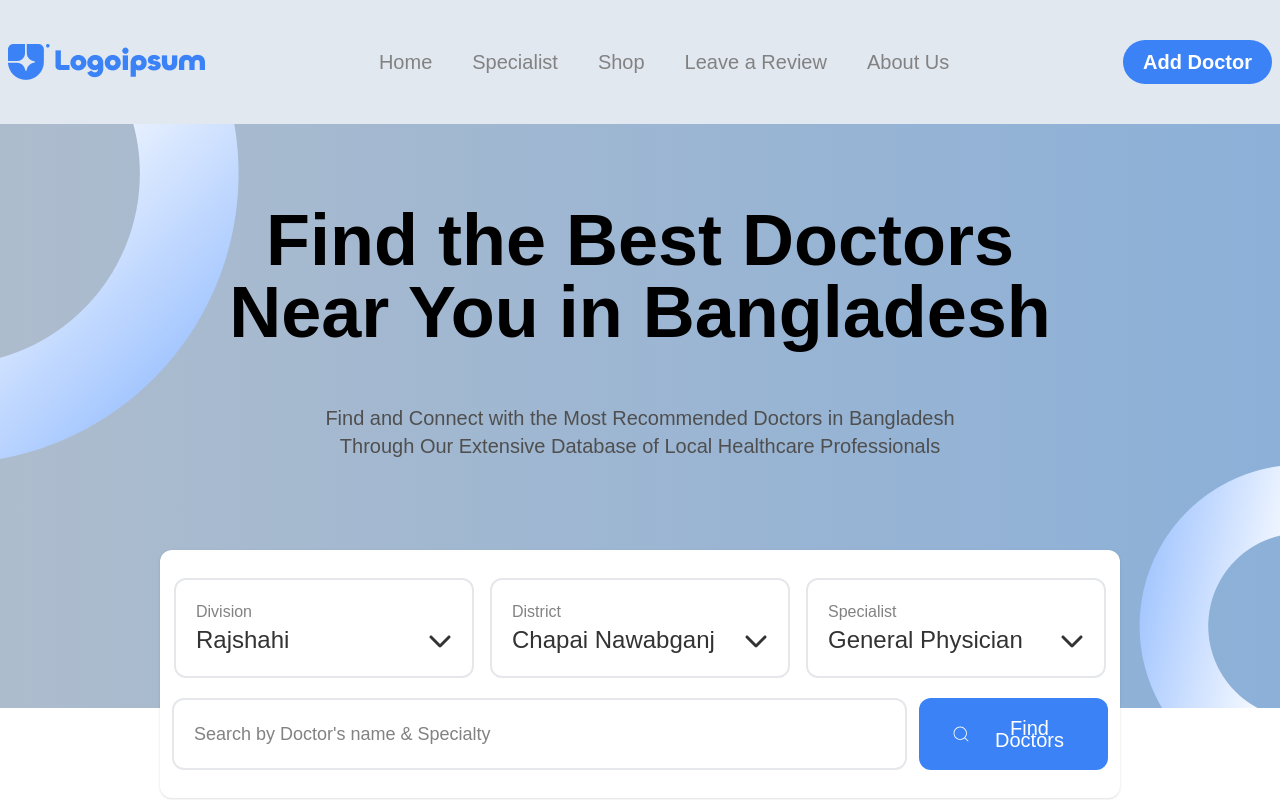
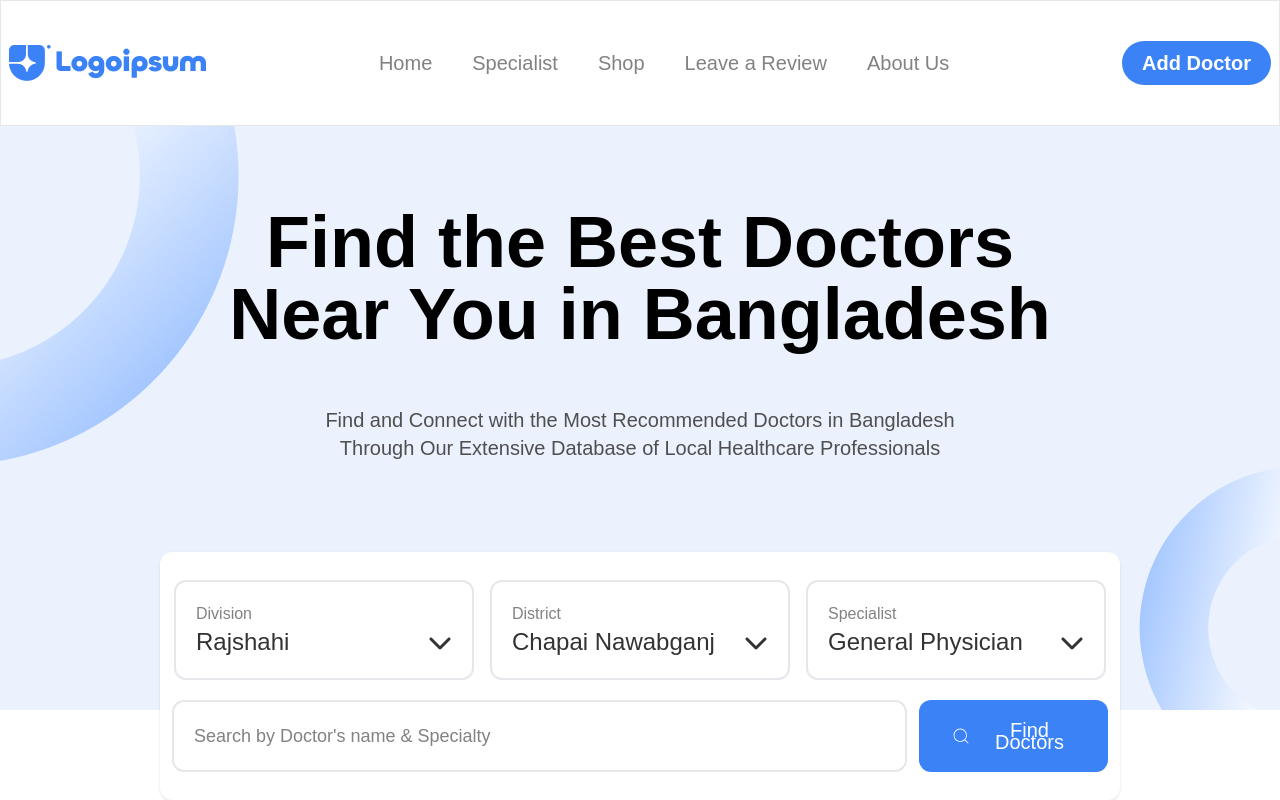
Before and after one commit to SAJID-MUHAMMAD/Doctor-info, a React (Vite) app: page / in a window 1280 px wide. Shown: the top 800 px of the page. Built offline with nearby package versions, Linux system fonts and the light colour scheme.

Commit message:
color changed

```diff
--- a/src/components/Navbar.jsx
+++ b/src/components/Navbar.jsx
@@ -3,7 +3,7 @@ import { Link } from "react-router-dom";
 
 const Navbar = () => {
   return (
-    <nav className="bg-slate-200 py-10 px-2  ">
+    <nav className="bg-[#FFFFFF] border py-10 px-2  ">
       <div className="container flex items-center justify-between">
         <div>
           <Link to="/">
--- a/src/components/home-pages/Banner.jsx
+++ b/src/components/home-pages/Banner.jsx
@@ -5,7 +5,7 @@ import { FaChevronDown } from "react-icons/fa6";
 
 const Banner = () => {
   return (
-    <section className="bg-gradient-to-r from-[#adbccd] to-[#8cb0d8] pt-20  leading-[90px]  relative">
+    <section className="banner pt-20  leading-[90px]  relative">
       <div className=" absolute top-0 left-0">
         <img src="/Home-img/bannerVictor1.png" alt="bannerVictor" />
       </div>
--- a/src/index.css
+++ b/src/index.css
@@ -65,3 +65,7 @@
 .button:hover::before {
   opacity: 1;
 }
+
+.banner {
+  background-color: rgba(59, 130, 246, 0.1);
+}
--- a/src/pages/Home.jsx
+++ b/src/pages/Home.jsx
@@ -12,7 +12,7 @@ const Home = () => {
     <>
       <Banner />
       <Doctors />
-      <MedicalDevice />
+      {/* <MedicalDevice /> */}
       <FindDoctor />
       <MedicalTips />
       <Report />
```
